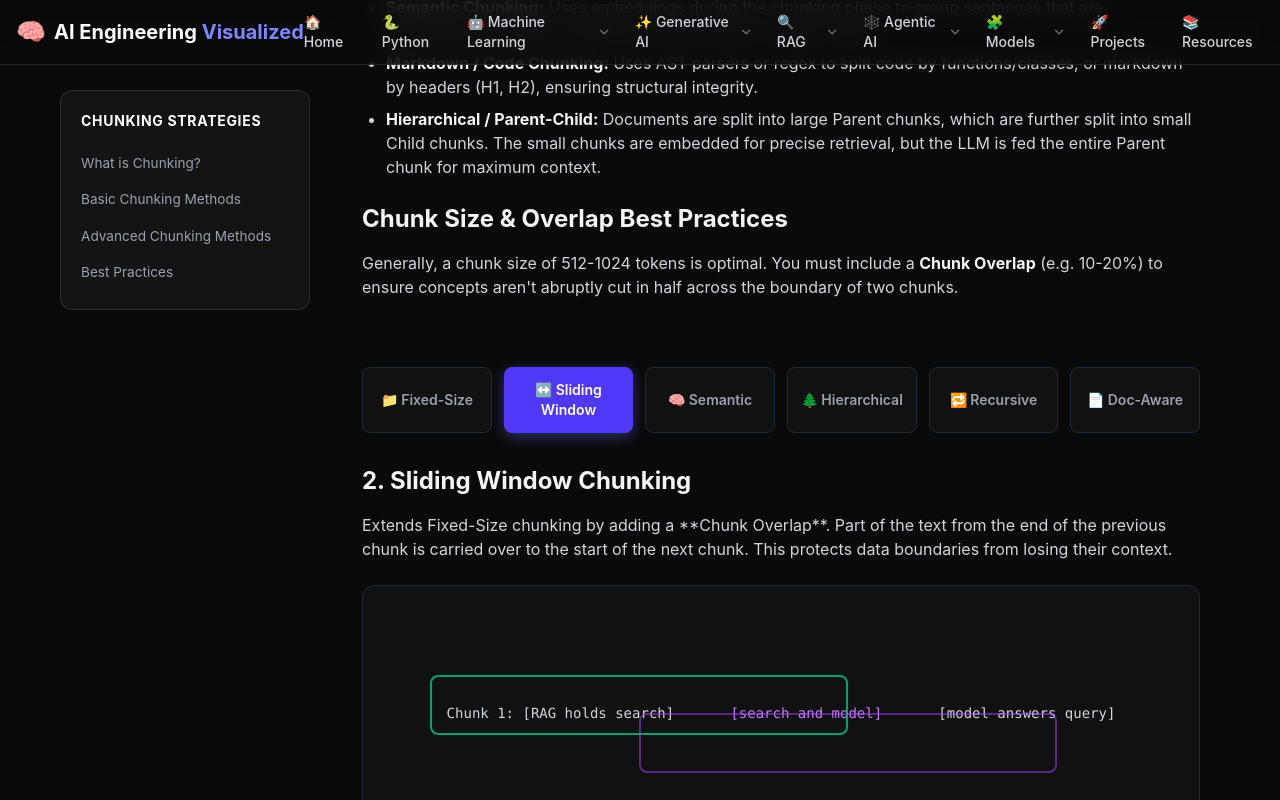
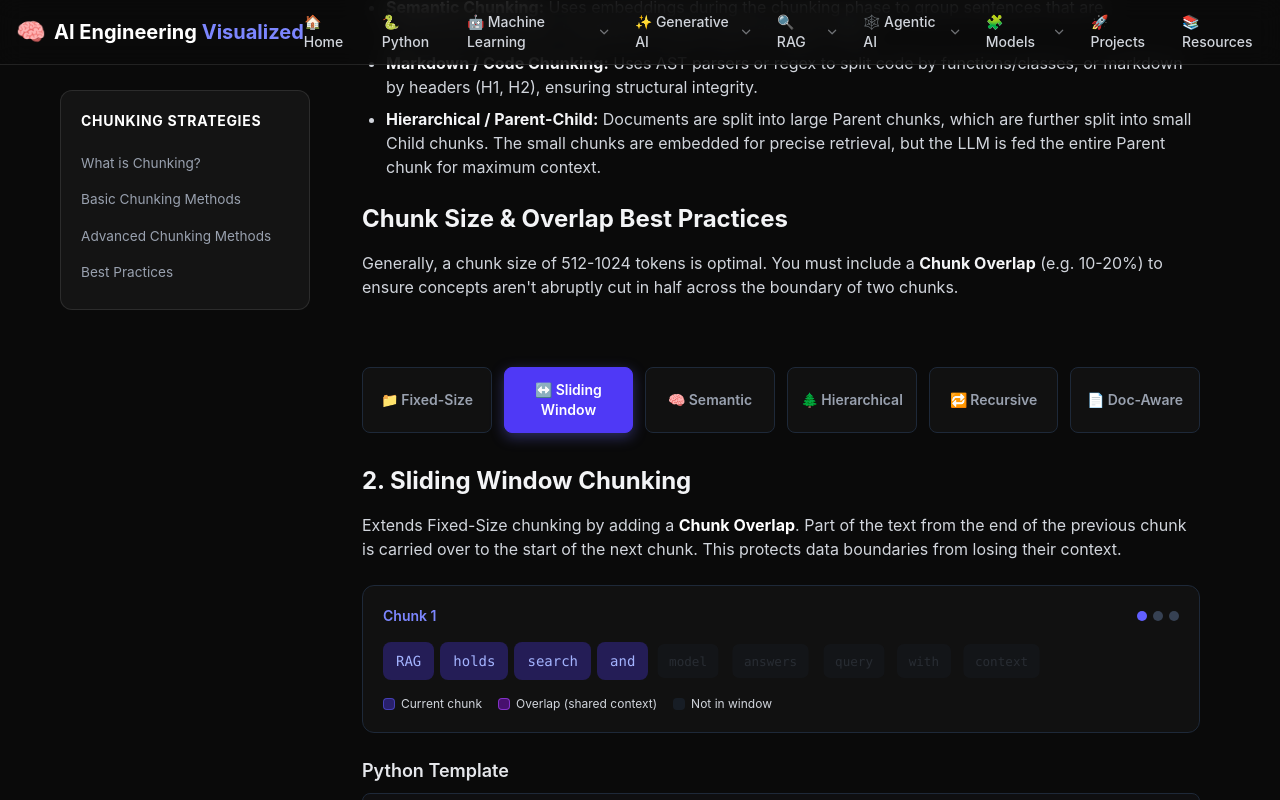
Before and after one commit to Amara-Manikanta/ai-engineering-visualized, a React (Vite) app in the folder v2-react/: page /rag/chunking in a window 1280 px wide. Both pictures are taken after a click on the button "↔️ Sliding Window". Shown: the part 567-1367 px from the top of the page. Built offline with nearby package versions, Linux system fonts and the light colour scheme.

Commit message:
fix: redesign fixed-size and sliding window chunking animations for clarity

```diff
--- a/v2-react/src/pages/RagChunking.jsx
+++ b/v2-react/src/pages/RagChunking.jsx
@@ -1,6 +1,72 @@
-import React, { useState } from 'react';
+import React, { useState, useEffect } from 'react';
 import { motion, AnimatePresence } from 'framer-motion';
 import GuideLayout from '../components/GuideLayout';
+
+/* Interactive Sliding Window animation */
+function SlidingWindowDemo() {
+  const words = ["RAG", "holds", "search", "and", "model", "answers", "query", "with", "context"];
+  const [activeChunk, setActiveChunk] = useState(0);
+
+  // 3 chunks with overlap: [0-3], [2-5], [4-7]
+  const chunks = [
+    { start: 0, end: 3, label: "Chunk 1" },
+    { start: 2, end: 5, label: "Chunk 2" },
+    { start: 4, end: 7, label: "Chunk 3" },
+  ];
+
+  useEffect(() => {
+    const interval = setInterval(() => {
+      setActiveChunk(prev => (prev + 1) % 3);
+    }, 2500);
+    return () => clearInterval(interval);
+  }, []);
+
+  const current = chunks[activeChunk];
+  const prev = activeChunk > 0 ? chunks[activeChunk - 1] : null;
+
+  return (
+    <div className="bg-[#111] border border-gray-800 rounded-xl p-5 mb-6">
+      <div className="flex items-center justify-between mb-4">
+        <span className="text-sm font-semibold text-indigo-400">{current.label}</span>
+        <div className="flex gap-1.5">
+          {chunks.map((_, i) => (
+            <button
+              key={i}
+              onClick={() => setActiveChunk(i)}
+              className={`w-2.5 h-2.5 rounded-full transition-colors ${i === activeChunk ? 'bg-indigo-500' : 'bg-gray-700'}`}
+            />
+          ))}
+        </div>
+      </div>
+      <div className="flex flex-wrap gap-1.5">
+        {words.map((word, i) => {
+          const inCurrent = i >= current.start && i <= current.end;
+          const isOverlap = prev && i >= current.start && i <= prev.end;
+
+          let bg = 'bg-gray-800/50 text-gray-600';
+          if (isOverlap) bg = 'bg-purple-600/40 border-purple-500/60 text-purple-300';
+          else if (inCurrent) bg = 'bg-indigo-600/30 border-indigo-500/50 text-indigo-300';
+
+          return (
+            <motion.span
+              key={`${i}-${activeChunk}`}
+              className={`px-3 py-2 rounded-lg text-sm font-mono border border-transparent transition-all duration-300 ${bg}`}
+              animate={{ scale: inCurrent ? 1 : 0.9, opacity: inCurrent ? 1 : 0.4 }}
+              transition={{ duration: 0.3 }}
+            >
+              {word}
+            </motion.span>
+          );
+        })}
+      </div>
+      <div className="flex gap-4 mt-4 text-xs">
+        <span className="flex items-center gap-1.5"><span className="w-3 h-3 rounded bg-indigo-600/40 border border-indigo-500/50 inline-block"></span> Current chunk</span>
+        <span className="flex items-center gap-1.5"><span className="w-3 h-3 rounded bg-purple-600/40 border border-purple-500/60 inline-block"></span> Overlap (shared context)</span>
+        <span className="flex items-center gap-1.5"><span className="w-3 h-3 rounded bg-gray-800/50 inline-block"></span> Not in window</span>
+      </div>
+    </div>
+  );
+}
 
 export default function RagChunking() {
   const [activeTab, setActiveTab] = useState(1);
@@ -86,32 +152,19 @@ export default function RagChunking() {
                   Splits documents into equal segments of characters or tokens regardless of word limits, sentence endings, or paragraphs. Simple, fast, but highly disruptive to sentence structure.
                 </p>
 
-                <div className="h-64 bg-[#111] border border-gray-800 rounded-xl relative overflow-hidden mb-6 flex items-center justify-center">
-                  <div className="flex gap-1 text-lg font-bold font-mono text-gray-400">
-                    <span>Artifi</span><span className="text-red-500">|</span>
-                    <span>cialIn</span><span className="text-red-500">|</span>
-                    <span>tellige</span><span className="text-red-500">|</span>
-                    <span>nce</span>
+                <div className="h-64 bg-[#111] border border-gray-800 rounded-xl relative overflow-hidden mb-6 flex flex-col items-center justify-center gap-4 px-6">
+                  <p className="text-xs text-gray-500 mb-2">Text split every 12 characters — breaks words mid-way</p>
+                  <div className="flex flex-wrap gap-0 text-base sm:text-lg font-mono">
+                    <motion.span className="bg-indigo-600/30 border border-indigo-500/50 px-2 py-1 rounded-l-md text-indigo-300" initial={{ opacity: 0 }} animate={{ opacity: 1 }} transition={{ delay: 0.2 }}>Artificial I</motion.span>
+                    <motion.span className="bg-emerald-600/30 border border-emerald-500/50 px-2 py-1 text-emerald-300" initial={{ opacity: 0 }} animate={{ opacity: 1 }} transition={{ delay: 0.6 }}>ntelligence </motion.span>
+                    <motion.span className="bg-amber-600/30 border border-amber-500/50 px-2 py-1 text-amber-300" initial={{ opacity: 0 }} animate={{ opacity: 1 }} transition={{ delay: 1.0 }}>is transform</motion.span>
+                    <motion.span className="bg-rose-600/30 border border-rose-500/50 px-2 py-1 text-rose-300" initial={{ opacity: 0 }} animate={{ opacity: 1 }} transition={{ delay: 1.4 }}>ing our worl</motion.span>
+                    <motion.span className="bg-cyan-600/30 border border-cyan-500/50 px-2 py-1 rounded-r-md text-cyan-300" initial={{ opacity: 0 }} animate={{ opacity: 1 }} transition={{ delay: 1.8 }}>d rapidly.</motion.span>
                   </div>
-
-                  <motion.div
-                    className="absolute top-0 bottom-0 w-0.5 bg-red-500 opacity-0"
-                    style={{ left: '31%', backgroundImage: 'repeating-linear-gradient(0deg, red, red 5px, transparent 5px, transparent 10px)' }}
-                    animate={{ y: [-50, 0, 0, -50], opacity: [0, 1, 1, 0] }}
-                    transition={{ duration: 2, repeat: Infinity, ease: "easeInOut", times: [0, 0.3, 0.7, 1] }}
-                  />
-                  <motion.div
-                    className="absolute top-0 bottom-0 w-0.5 bg-red-500 opacity-0"
-                    style={{ left: '54%', backgroundImage: 'repeating-linear-gradient(0deg, red, red 5px, transparent 5px, transparent 10px)' }}
-                    animate={{ y: [-50, 0, 0, -50], opacity: [0, 1, 1, 0] }}
-                    transition={{ duration: 2, repeat: Infinity, ease: "easeInOut", delay: 0.2, times: [0, 0.3, 0.7, 1] }}
-                  />
-                  <motion.div
-                    className="absolute top-0 bottom-0 w-0.5 bg-red-500 opacity-0"
-                    style={{ left: '77%', backgroundImage: 'repeating-linear-gradient(0deg, red, red 5px, transparent 5px, transparent 10px)' }}
-                    animate={{ y: [-50, 0, 0, -50], opacity: [0, 1, 1, 0] }}
-                    transition={{ duration: 2, repeat: Infinity, ease: "easeInOut", delay: 0.4, times: [0, 0.3, 0.7, 1] }}
-                  />
+                  <div className="flex gap-2 mt-2">
+                    <span className="text-[10px] bg-red-500/20 text-red-400 px-2 py-0.5 rounded-full border border-red-500/30">⚠️ "Artificial" split into 2 chunks</span>
+                    <span className="text-[10px] bg-red-500/20 text-red-400 px-2 py-0.5 rounded-full border border-red-500/30">⚠️ "world" split into 2 chunks</span>
+                  </div>
                 </div>
 
                 <h3 className="text-lg font-semibold mb-2 text-gray-200">Python Template</h3>
@@ -161,28 +214,10 @@ chunks = splitter.split_text(text)`}</div>
               >
                 <h2 className="text-2xl font-bold mb-4 text-gray-100">2. Sliding Window Chunking</h2>
                 <p className="mb-6 text-gray-300">
-                  Extends Fixed-Size chunking by adding a **Chunk Overlap**. Part of the text from the end of the previous chunk is carried over to the start of the next chunk. This protects data boundaries from losing their context.
+                  Extends Fixed-Size chunking by adding a <strong className="text-white">Chunk Overlap</strong>. Part of the text from the end of the previous chunk is carried over to the start of the next chunk. This protects data boundaries from losing their context.
                 </p>
 
-                <div className="h-64 bg-[#111] border border-gray-800 rounded-xl relative overflow-hidden mb-6 flex items-center justify-center">
-                  <div className="w-4/5 flex justify-between font-mono text-sm">
-                    <span className="text-gray-300">Chunk 1: [RAG holds search]</span>
-                    <span className="text-purple-400">[search and model]</span>
-                    <span className="text-gray-300">[model answers query]</span>
-                  </div>
-                  <motion.div
-                    className="absolute h-[60px] border-2 border-emerald-500 rounded-lg"
-                    style={{ left: '8%', width: '50%', top: '35%' }}
-                    animate={{ opacity: [1, 0.3, 1] }}
-                    transition={{ duration: 3, repeat: Infinity, ease: "easeInOut" }}
-                  />
-                  <motion.div
-                    className="absolute h-[60px] border-2 border-purple-500 rounded-lg"
-                    style={{ left: '33%', width: '50%', top: '50%' }}
-                    animate={{ opacity: [0.3, 1, 0.3] }}
-                    transition={{ duration: 3, repeat: Infinity, ease: "easeInOut" }}
-                  />
-                </div>
+                <SlidingWindowDemo />
 
                 <h3 className="text-lg font-semibold mb-2 text-gray-200">Python Template</h3>
                 <div className="bg-[#0f0f11] border border-gray-800 rounded-lg p-4 font-mono text-sm overflow-x-auto mb-6 text-gray-300 whitespace-pre">
```
